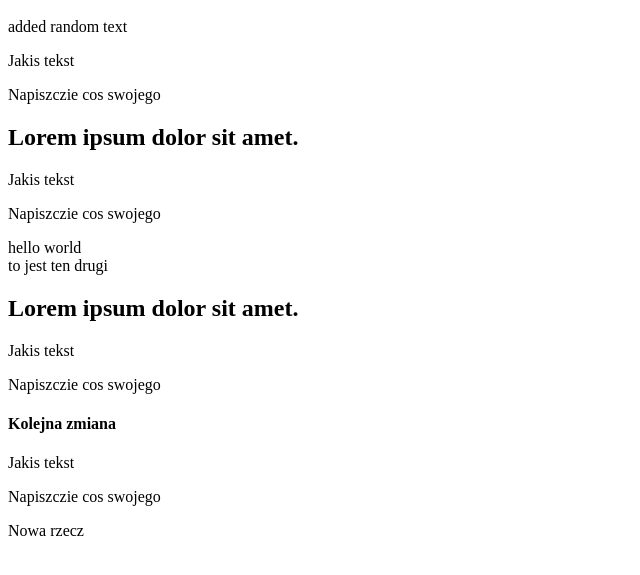
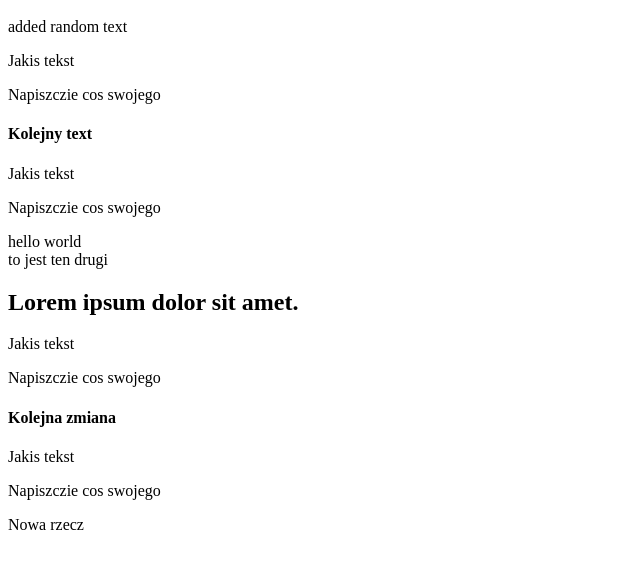
Before and after one commit to MarkFicht/todo-list-team, a plain HTML site: page text.html in a window 1280 px wide. Shown: the part 101-676 px from the top of the page, without its empty margins (0-640 px from the left). Drawn offline with Linux system fonts and the light colour scheme.

Commit message:
changed section Damian, fixed h4

```diff
--- a/text.html
+++ b/text.html
@@ -20,7 +20,7 @@
     </section>
 
     <section class="Damian">
-        <h2>Lorem ipsum dolor sit amet.</h2>
+        <h4>Kolejny text</h4>
         <p>Jakis tekst</p>
         <p>Napiszczie cos swojego</p>
         <div>hello world</div>
```
